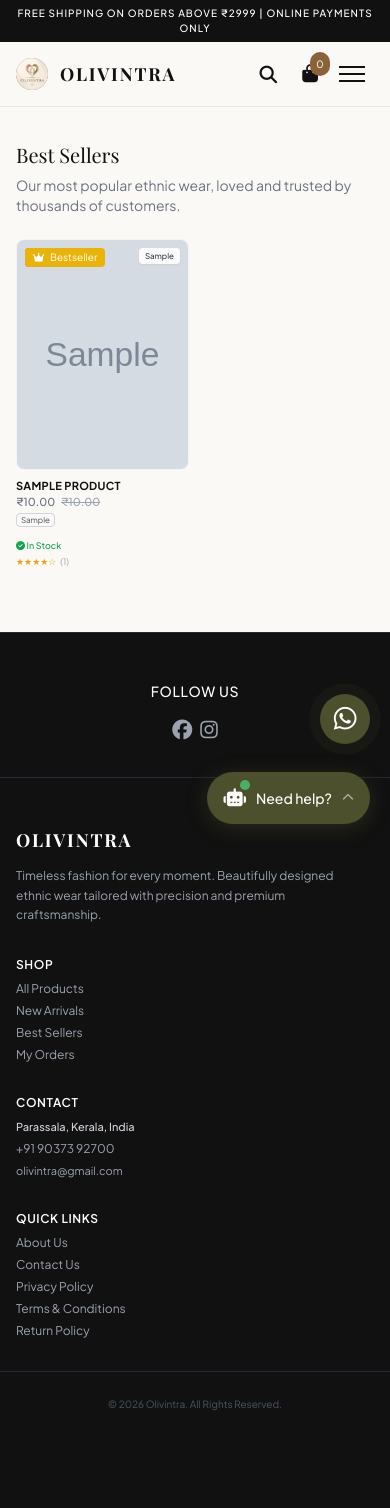
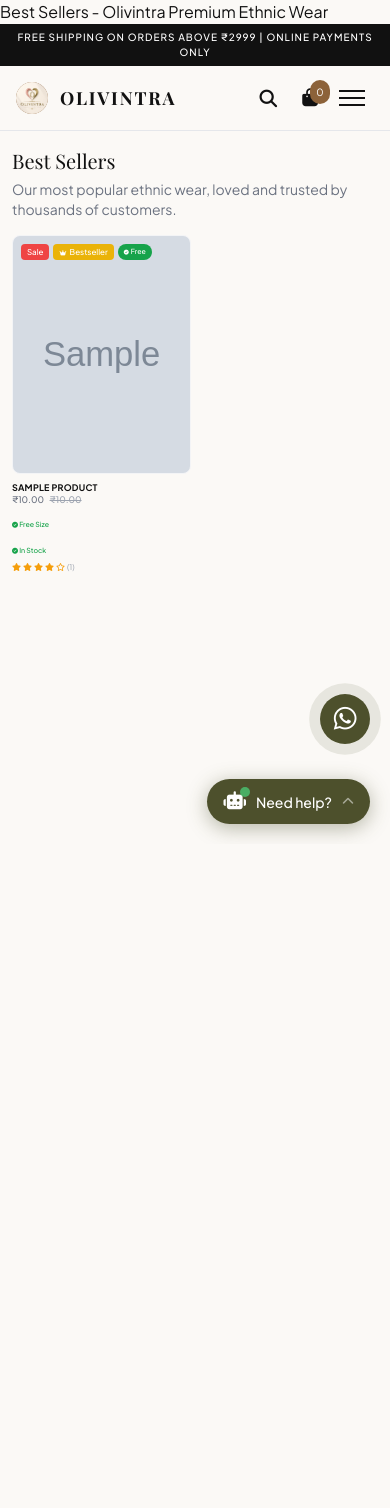
Before and after one commit to benishacletus-ux/olivintra-backend, a Flask app: page /best-sellers in a window 390 px wide. After the commit the page ends 838 px from the top, so only its background shows below. Run offline with Flask 3, Linux system fonts and the light colour scheme; tables that the repository leaves empty hold one stand-in row (values such as "Sample post"); grey boxes marked "Sample" are stand-in pictures; some libraries are stand-ins or nearby versions; some web fonts are replaced.

Commit message:
Fix image sizes and make best sellers page mobile responsive with Free Size support

```diff
--- a/templates/best_sellers.html
+++ b/templates/best_sellers.html
@@ -1,104 +1,161 @@
 {% extends "base.html" %}
 
+{% block title %}Best Sellers - Olivintra Premium Ethnic Wear{% endblock %}
+
+{% block meta_description %}Shop our best-selling ethnic wear at Olivintra. Top-rated kurtis, sarees, and more loved by thousands of customers. Free shipping above ₹2999.{% endblock %}
+
 {% block content %}
-<section class="max-w-7xl mx-auto px-4 sm:px-6 lg:px-8 py-8 sm:py-12">
+<section class="max-w-7xl mx-auto px-3 sm:px-4 lg:px-6 py-4 sm:py-6 lg:py-8">
     <!-- Header -->
-    <div class="mb-6">
-        <h1 class="text-2xl sm:text-3xl font-serif text-brand-dark">Best Sellers</h1>
-        <p class="text-gray-500 text-sm mt-1">
+    <div class="mb-4 sm:mb-6">
+        <h1 class="text-xl sm:text-2xl md:text-3xl font-serif text-brand-dark">Best Sellers</h1>
+        <p class="text-gray-500 text-sm sm:text-base mt-1">
             Our most popular ethnic wear, loved and trusted by thousands of customers.
         </p>
     </div>
 
     <!-- Products Grid -->
-    <div class="grid grid-cols-2 sm:grid-cols-3 lg:grid-cols-4 gap-3 sm:gap-4">
+    <div class="grid grid-cols-2 sm:grid-cols-3 lg:grid-cols-4 gap-2 sm:gap-3 lg:gap-4">
         {% for product in products %}
-        <div class="group cursor-pointer">
-            <a href="/product/{{ product.slug }}">
-                <div class="bg-white border border-gray-100 aspect-[3/4] mb-2 relative overflow-hidden rounded-lg">
-                    <div class="w-full h-full bg-cover bg-center transition-transform group-hover:scale-105"
-                         style="background-image: url('{% if product.image %}{{ product.image }}{% else %}https://via.placeholder.com/300x400/cccccc/333333?text=Olivintra{% endif %}');">
+        <div class="group cursor-pointer product-card">
+            <a href="/product/{{ product.slug }}" class="block">
+                <div class="bg-white border border-gray-100 aspect-[3/4] mb-2 sm:mb-3 relative overflow-hidden rounded-lg product-image-wrapper">
+                    <!-- ============ IMAGE WITH FIXED RATIO ============ -->
+                    <img src="{{ product.get_optimized_image(300, 400) }}"
+                         alt="{{ product.name }}"
+                         class="w-full h-full object-cover transition-transform duration-500 group-hover:scale-105"
+                         loading="lazy"
+                         width="300"
+                         height="400"
+                         decoding="async">
+
+                    <!-- ============ TOP LEFT BADGES ============ -->
+                    <div class="absolute top-2 left-2 flex flex-wrap gap-1 z-10">
+                        {% if product.original_price %}
+                        <span class="bg-red-500 text-white text-[8px] sm:text-[10px] px-1.5 sm:px-2 py-0.5 rounded font-medium">Sale</span>
+                        {% endif %}
+
+                        <!-- BEST SELLER BADGE -->
+                        <span class="bg-yellow-500 text-white text-[8px] sm:text-[10px] px-1.5 sm:px-2 py-0.5 rounded font-medium">
+                            <i class="fas fa-crown text-[6px] sm:text-[8px] mr-0.5"></i> Bestseller
+                        </span>
+
+                        <!-- FREE SIZE BADGE -->
+                        {% if product.is_free_size %}
+                        <span class="bg-green-600 text-white text-[7px] sm:text-[9px] px-1.5 sm:px-2 py-0.5 rounded-full flex items-center gap-0.5 font-medium">
+                            <i class="fas fa-check-circle text-[5px] sm:text-[7px]"></i>
+                            <span class="hidden xs:inline">Free Size</span>
+                            <span class="xs:hidden">Free</span>
+                        </span>
+                        {% endif %}
                     </div>
 
-                    {% set all_images = product.get_all_images() %}
-                    {% if all_images|length > 1 %}
-                    <div class="absolute bottom-2 left-2 bg-black/60 text-white text-[8px] px-2 py-0.5 rounded-full flex items-center gap-1">
-                        <i class="fas fa-images"></i>
-                        <span>{{ all_images|length }}</span>
+                    <!-- ============ BOTTOM LEFT BADGES ============ -->
+                    <div class="absolute bottom-2 left-2 flex flex-wrap gap-1 z-10">
+                        {% set all_images = product.get_all_images() %}
+                        {% if all_images|length > 1 %}
+                        <span class="bg-black/60 text-white text-[7px] sm:text-[8px] px-1.5 sm:px-2 py-0.5 rounded-full flex items-center gap-0.5">
+                            <i class="fas fa-images text-[6px] sm:text-[7px]"></i>
+                            <span>{{ all_images|length }}</span>
+                        </span>
+                        {% endif %}
+
+                        {% if not product.in_stock or product.stock == 0 %}
+                        <span class="bg-red-600 text-white text-[7px] sm:text-[8px] px-1.5 sm:px-2 py-0.5 rounded font-medium">Out</span>
+                        {% endif %}
                     </div>
-                    {% endif %}
 
-                    {% if product.original_price %}
-                    <span class="absolute top-2 left-2 bg-red-500 text-white text-[10px] px-2 py-0.5 rounded">Sale</span>
-                    {% endif %}
-
-                    <!-- BEST SELLER BADGE -->
-                    <span class="absolute top-2 left-2 bg-yellow-500 text-white text-[10px] px-2 py-0.5 rounded">
-                        <i class="fas fa-crown mr-1"></i> Bestseller
-                    </span>
-
+                    <!-- ============ SIZE TAGS - Top Right ============ -->
                     {% set product_sizes = product.get_sizes() %}
-                    {% if product_sizes %}
-                    <div class="absolute top-2 right-2 flex flex-wrap gap-0.5 justify-end max-w-[60%]">
+                    {% if product_sizes and not product.is_free_size %}
+                    <div class="absolute top-2 right-2 flex flex-wrap gap-0.5 justify-end max-w-[60%] z-10">
                         {% for size in product_sizes[:4] %}
-                        <span class="bg-white/90 text-gray-700 text-[8px] font-medium px-1.5 py-0.5 rounded shadow-sm">{{ size }}</span>
+                        <span class="bg-white/90 text-gray-700 text-[6px] sm:text-[8px] font-medium px-1 sm:px-1.5 py-0.5 rounded shadow-sm">{{ size }}</span>
                         {% endfor %}
                         {% if product_sizes|length > 4 %}
-                        <span class="bg-white/90 text-gray-700 text-[8px] font-medium px-1.5 py-0.5 rounded shadow-sm">+{{ product_sizes|length - 4 }}</span>
+                        <span class="bg-white/90 text-gray-700 text-[6px] sm:text-[8px] font-medium px-1 sm:px-1.5 py-0.5 rounded shadow-sm">+{{ product_sizes|length - 4 }}</span>
                         {% endif %}
                     </div>
                     {% endif %}
 
+                    <!-- ============ OUT OF STOCK OVERLAY ============ -->
                     {% if not product.in_stock or product.stock == 0 %}
-                    <div class="absolute inset-0 bg-black/50 flex items-center justify-center">
-                        <div class="text-center">
-                            <span class="bg-red-600 text-white text-xs sm:text-sm font-bold px-3 py-1.5 sm:px-4 sm:py-2 rounded-lg transform -rotate-12 shadow-lg inline-block">
-                                <i class="fas fa-times-circle mr-1"></i> Out of Stock
-                            </span>
-                        </div>
+                    <div class="absolute inset-0 bg-black/50 flex items-center justify-center z-20">
+                        <span class="bg-red-600 text-white text-[10px] sm:text-sm font-bold px-2.5 py-1.5 sm:px-4 sm:py-2 rounded-lg transform -rotate-12 shadow-lg inline-block">
+                            <i class="fas fa-times-circle mr-0.5 sm:mr-1 text-[8px] sm:text-[10px]"></i>
+                            <span class="hidden xs:inline">Out of Stock</span>
+                            <span class="xs:hidden">Out</span>
+                        </span>
                     </div>
                     {% endif %}
                 </div>
 
-                <h4 class="text-[11px] sm:text-xs font-bold uppercase text-brand-dark tracking-wide truncate">{{ product.name }}</h4>
-                <p class="text-[11px] sm:text-xs text-gray-500 font-medium">
+                <!-- ============ PRODUCT INFO ============ -->
+                <h4 class="text-[10px] sm:text-xs font-bold uppercase text-brand-dark tracking-wide truncate product-name">{{ product.name }}</h4>
+                <p class="text-[10px] sm:text-xs text-gray-500 font-medium product-price">
                     ₹{{ "%.2f"|format(product.price) }}
                     {% if product.original_price %}
-                    <span class="line-through text-gray-400 ml-1">₹{{ "%.2f"|format(product.original_price) }}</span>
+                    <span class="line-through text-gray-400 ml-1 text-[9px] sm:text-[10px]">₹{{ "%.2f"|format(product.original_price) }}</span>
                     {% endif %}
                 </p>
 
-                {% if product_sizes %}
+                <!-- ============ SIZE DISPLAY WITH FREE SIZE SUPPORT ============ -->
+                {% if product.is_free_size %}
+                <div class="mt-0.5">
+                    <span class="text-[8px] sm:text-[10px] text-green-600 font-medium free-size-badge">
+                        <i class="fas fa-check-circle text-[6px] sm:text-[7px]"></i> Free Size
+                    </span>
+                </div>
+                {% elif product_sizes %}
                 <div class="flex flex-wrap gap-0.5 mt-0.5">
                     {% for size in product_sizes[:4] %}
-                    <span class="text-[8px] border border-gray-300 px-1 py-0 rounded text-gray-600">{{ size }}</span>
+                    <span class="text-[7px] sm:text-[9px] border border-gray-300 px-1 sm:px-1.5 py-0.5 rounded text-gray-600 size-tag">{{ size }}</span>
                     {% endfor %}
                     {% if product_sizes|length > 4 %}
-                    <span class="text-[8px] border border-gray-300 px-1 py-0 rounded text-gray-600">+{{ product_sizes|length - 4 }}</span>
+                    <span class="text-[7px] sm:text-[9px] border border-gray-300 px-1 sm:px-1.5 py-0.5 rounded text-gray-600 size-tag">+{{ product_sizes|length - 4 }}</span>
                     {% endif %}
                 </div>
                 {% endif %}
 
-                <div class="mt-1">
+                <div class="mt-0.5 sm:mt-1">
                     {% if product.in_stock and product.stock > 0 %}
-                    <span class="text-[9px] text-green-600 font-medium">
-                        <i class="fas fa-check-circle"></i> In Stock
+                    <span class="text-[8px] sm:text-[10px] text-green-600 font-medium stock-status">
+                        <i class="fas fa-check-circle text-[6px] sm:text-[7px]"></i> In Stock
                     </span>
                     {% else %}
-                    <span class="text-[9px] text-red-600 font-medium">
-                        <i class="fas fa-times-circle"></i> Out of Stock
+                    <span class="text-[8px] sm:text-[10px] text-red-600 font-medium stock-status">
+                        <i class="fas fa-times-circle text-[6px] sm:text-[7px]"></i> Out of Stock
                     </span>
                     {% endif %}
                 </div>
 
-                <div class="flex items-center text-[9px] sm:text-[10px] text-amber-500">
-                    ★★★★☆ <span class="text-gray-400 ml-1">({{ product.review_count }})</span>
+                <div class="flex items-center text-[8px] sm:text-[10px] text-amber-500 mt-0.5">
+                    <span class="flex gap-0.5">
+                        {% if product.rating %}
+                            {% for i in range(5) %}
+                                {% if i < product.rating|round(0, 'floor') %}
+                                    <i class="fas fa-star text-[8px] sm:text-[10px]"></i>
+                                {% elif i < product.rating|round(0, 'ceil') and product.rating % 1 >= 0.5 %}
+                                    <i class="fas fa-star-half-alt text-[8px] sm:text-[10px]"></i>
+                                {% else %}
+                                    <i class="far fa-star text-[8px] sm:text-[10px]"></i>
+                                {% endif %}
+                            {% endfor %}
+                        {% else %}
+                            {% for i in range(5) %}
+                                <i class="far fa-star text-[8px] sm:text-[10px]"></i>
+                            {% endfor %}
+                        {% endif %}
+                    </span>
+                    <span class="text-gray-400 ml-0.5 sm:ml-1 text-[8px] sm:text-[10px]">({{ product.review_count }})</span>
                 </div>
             </a>
 
             {% if not product.in_stock or product.stock == 0 %}
-            <button onclick="notifyMe('{{ product.name }}')" class="mt-1 text-[10px] text-brand-accent hover:underline flex items-center gap-1">
-                <i class="fas fa-bell"></i> Notify me when available
+            <button onclick="notifyMe('{{ product.name }}')" class="mt-0.5 sm:mt-1 text-[9px] sm:text-[11px] text-brand-accent hover:underline flex items-center gap-0.5 sm:gap-1 touchable">
+                <i class="fas fa-bell text-[7px] sm:text-[9px]"></i>
+                <span class="hidden xs:inline">Notify me</span>
+                <span class="xs:hidden">Notify</span>
             </button>
             {% endif %}
         </div>
@@ -106,75 +163,14 @@
     </div>
 
     {% if not products %}
-    <div class="text-center py-12">
-        <i class="fas fa-trophy text-6xl text-gray-300 mb-4 block"></i>
-        <p class="text-gray-500 text-lg">No Best Sellers Yet</p>
-        <p class="text-gray-400 text-sm mt-2">Popular products will appear here soon!</p>
-        <a href="/shop" class="inline-block mt-4 text-brand-accent hover:underline">Browse all products</a>
+    <div class="text-center py-12 sm:py-16">
+        <i class="fas fa-trophy text-5xl sm:text-6xl text-gray-300 mb-4 block"></i>
+        <p class="text-gray-500 text-base sm:text-lg">No Best Sellers Yet</p>
+        <p class="text-gray-400 text-sm sm:text-base mt-2">Popular products will appear here soon!</p>
+        <a href="/shop" class="inline-block mt-4 text-brand-accent hover:underline text-sm sm:text-base">Browse all products</a>
     </div>
     {% endif %}
 </section>
-
-<!-- Footer -->
-<footer class="bg-brand-dark text-gray-400 text-xs py-12 sm:py-16 border-t border-gray-800 mt-8">
-    <div class="max-w-7xl mx-auto px-4 sm:px-6 lg:px-8">
-        <div class="text-center mb-6">
-            <p class="text-white text-sm font-medium uppercase tracking-wider mb-3">Follow Us</p>
-            <div class="flex justify-center gap-6">
-                <a href="https://www.facebook.com/share/18hECcHyk6/" target="_blank"
-                   class="text-gray-400 hover:text-white transition text-2xl hover:scale-110 transform duration-200"
-                   aria-label="Facebook">
-                    <i class="fab fa-facebook"></i>
-                </a>
-                <a href="https://www.instagram.com/olivintraa?igsh=dTV5YmIwZzhqcW03" target="_blank"
-                   class="text-gray-400 hover:text-white transition text-2xl hover:scale-110 transform duration-200"
-                   aria-label="Instagram">
-                    <i class="fab fa-instagram"></i>
-                </a>
-            </div>
-        </div>
-    </div>
-
-
-<div class="bg-brand-dark text-gray-400 text-xs py-12 sm:py-16 border-t border-gray-800 mt-8">
-    <div class="max-w-7xl mx-auto px-4 sm:px-6 lg:px-8 grid grid-cols-1 md:grid-cols-12 gap-8">
-        <div class="md:col-span-4 space-y-3">
-            <h3 class="text-white text-lg font-serif tracking-widest uppercase font-bold">OLIVINTRA</h3>
-            <p class="text-gray-400 max-w-xs leading-relaxed">Timeless fashion for every moment. Beautifully designed ethnic wear tailored with precision and premium craftsmanship.</p>
-        </div>
-        <div class="md:col-span-2 space-y-2">
-            <h4 class="text-white font-semibold uppercase tracking-wider text-xs">Shop</h4>
-            <ul class="space-y-1.5">
-                <li><a href="/shop" class="hover:text-white transition">All Products</a></li>
-                <li><a href="/new-arrivals" class="hover:text-white transition">New Arrivals</a></li>
-                <li><a href="/best-sellers" class="hover:text-white transition">Best Sellers</a></li>
-                <li><a href="/my-orders" class="hover:text-white transition">My Orders</a></li>
-            </ul>
-        </div>
-        <div class="md:col-span-3 space-y-2">
-            <h4 class="text-white font-semibold uppercase tracking-wider text-xs">Contact</h4>
-            <ul class="space-y-1.5 text-gray-400">
-                <li><span class="font-medium text-gray-300 text-[11px]">Parassala, Kerala, India</span></li>
-                <li><a href="tel:+919037392700" class="hover:text-white transition">+91 90373 92700</a></li>
-                <li><a href="mailto:olivintra@gmail.com" class="hover:text-white transition text-[11px]">olivintra@gmail.com</a></li>
-            </ul>
-        </div>
-        <div class="md:col-span-3 space-y-2">
-            <h4 class="text-white font-semibold uppercase tracking-wider text-xs">Quick Links</h4>
-            <ul class="space-y-1.5">
-                <li><a href="/about" class="hover:text-white transition">About Us</a></li>
-                <li><a href="/contact" class="hover:text-white transition">Contact Us</a></li>
-                <li><a href="/privacy-policy" class="hover:text-white transition">Privacy Policy</a></li>
-                <li><a href="/terms" class="hover:text-white transition">Terms & Conditions</a></li>
-                <li><a href="/return-policy" class="hover:text-white transition">Return Policy</a></li>
-            </ul>
-        </div>
-    </div>
-    <div class="max-w-7xl mx-auto px-4 sm:px-6 lg:px-8 border-t border-gray-800 mt-8 sm:mt-12 pt-6 text-center text-gray-600 text-[10px] sm:text-xs">
-        &copy; 2026 Olivintra. All Rights Reserved.
-    </div>
-    </div>
-</footer>
 
 <script>
 function notifyMe(productName) {
@@ -203,5 +199,94 @@ function showNotification(message) {
 }
 
 console.log('🏆 Best Sellers page loaded successfully');
+console.log('📱 Mobile responsive design enabled');
 </script>
+
+<style>
+/* ============ MOBILE OPTIMIZATIONS ============ */
+
+/* 1. Force all product images to be exactly the same size */
+.product-card .product-image-wrapper {
+    aspect-ratio: 3/4 !important;
+    overflow: hidden;
+    background-color: #f3f4f6;
+    position: relative;
+}
+
+.product-card .product-image-wrapper img {
+    width: 100% !important;
+    height: 100% !important;
+    object-fit: cover !important;
+    object-position: center !important;
+    display: block !important;
+}
+
+/* 2. Touch targets for mobile */
+.touchable {
+    -webkit-tap-highlight-color: transparent;
+    touch-action: manipulation;
+}
+
+.touchable:active {
+    transform: scale(0.96);
+    transition: transform 0.1s ease;
+}
+
+/* 3. Mobile responsive font sizes */
+@media (max-width: 480px) {
+    .product-card .product-name {
+        font-size: 9px !important;
+        line-height: 1.3;
+    }
+    .product-card .product-price {
+        font-size: 9px !important;
+    }
+    .product-card .free-size-badge,
+    .product-card .stock-status {
+        font-size: 7px !important;
+    }
+    .product-card .size-tag {
+        font-size: 6px !important;
+        padding: 0px 3px !important;
+    }
+}
+
+/* 4. Extra small screens (xs) */
+@media (min-width: 480px) and (max-width: 640px) {
+    .product-card .product-name {
+        font-size: 10px !important;
+    }
+    .product-card .product-price {
+        font-size: 10px !important;
+    }
+    .product-card .free-size-badge,
+    .product-card .stock-status {
+        font-size: 8px !important;
+    }
+}
+
+/* 5. Better touch feedback on mobile */
+@media (hover: none) {
+    .touchable:active {
+        transform: scale(0.95);
+    }
+    .product-card .product-image-wrapper img {
+        transition: none;
+    }
+    .product-card .product-image-wrapper img:hover {
+        transform: none;
+    }
+}
+
+/* 6. Prevent horizontal scroll */
+.product-grid {
+    overflow: hidden;
+}
+
+/* 7. Smooth image loading */
+.product-card .product-image-wrapper img {
+    background: #f3f4f6;
+}
+</style>
+
 {% endblock %}
```
